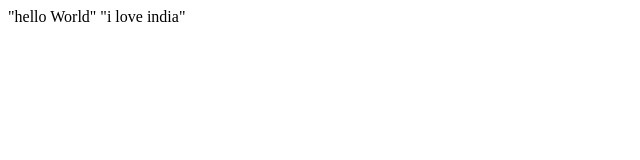
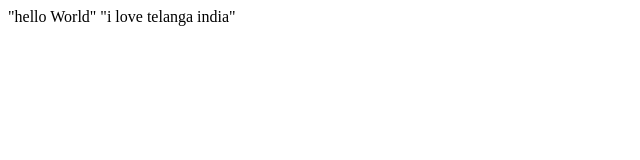
Before and after one commit to msnath/website2023, a plain HTML site: page index.html in a window 1280 px wide. Shown: the full height of the page, 0-640 px from the left. Drawn offline with Linux system fonts and the light colour scheme.

Commit message:
add New line as telangana

```diff
--- a/index.html
+++ b/index.html
@@ -1,4 +1,4 @@
 <html>
 	"hello World"
-	"i love india"
+	"i love  telanga india"
 </html>
```
